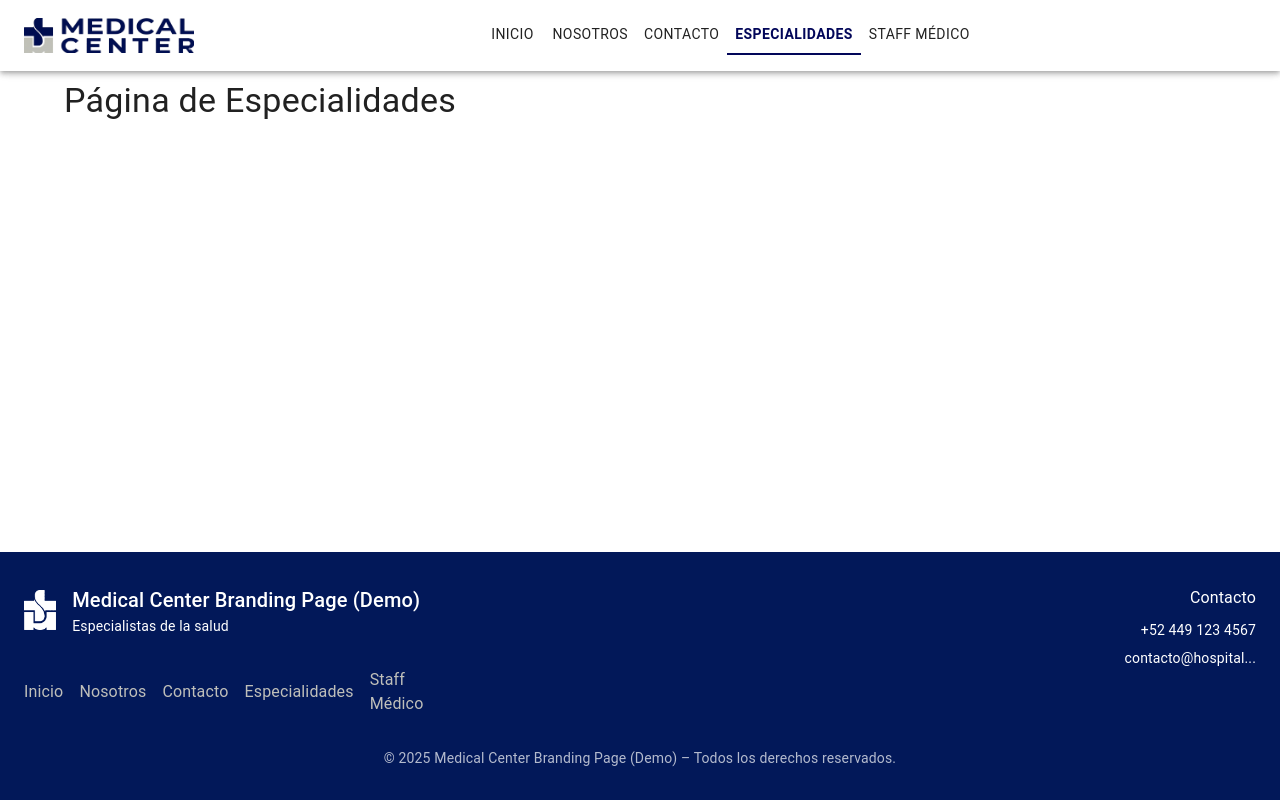
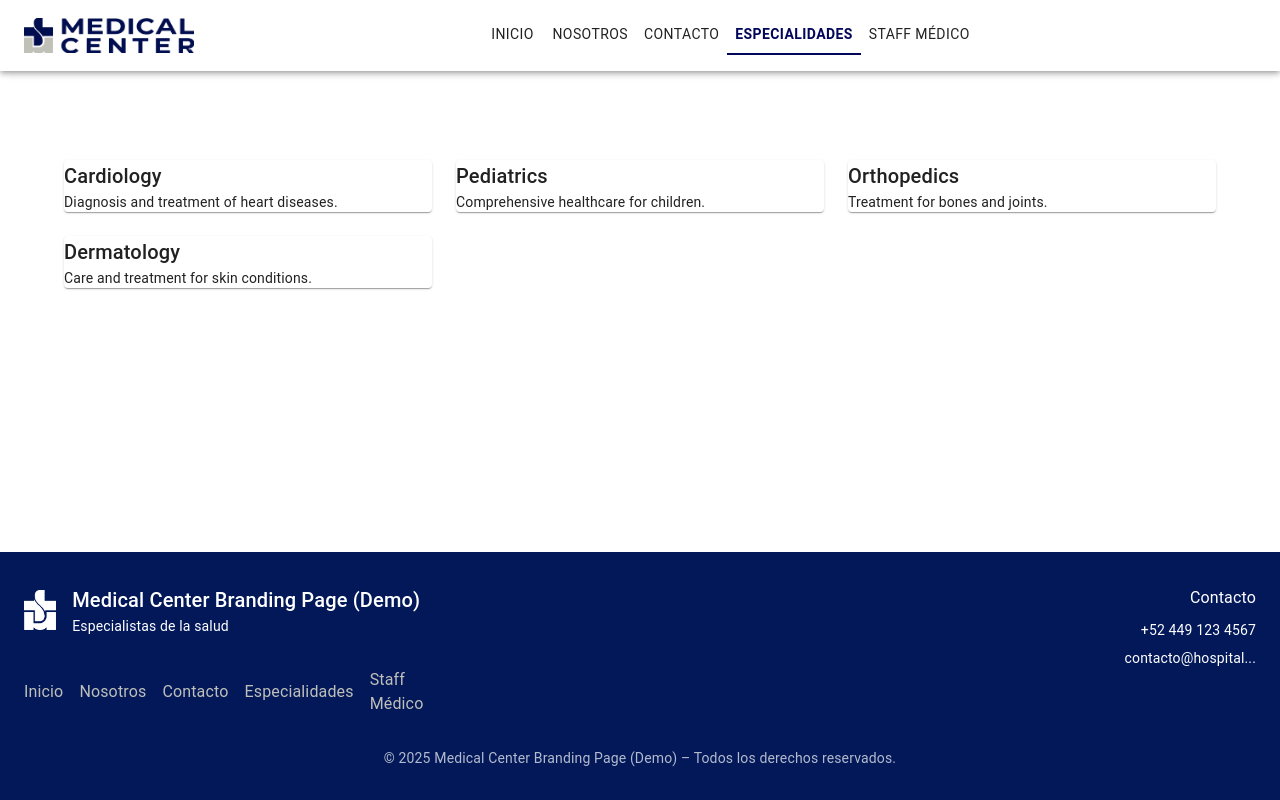
Before and after one commit to brandoneck/hospital, a Next.js app: page /especialidades in a window 1280 px wide. Built offline with nearby package versions, Linux system fonts and the light colour scheme; some icons are missing.

Commit message:
Adding Specialities info

```diff
--- a/src/app/especialidades/page.tsx
+++ b/src/app/especialidades/page.tsx
@@ -1,6 +1,10 @@
 'use client';
-import { Typography } from '@mui/material';
+import Specialities from '@/components/sections/Specialities';
 
 export default function EspecialidadesPage() {
-  return <Typography variant="h4">Página de Especialidades</Typography>;
+  return (
+    <>
+      <Specialities />
+    </>
+  );
 }
--- a/src/app/page.tsx
+++ b/src/app/page.tsx
@@ -2,6 +2,7 @@
 import { useRouter } from "next/navigation";
 import Hero from "@/components/sections/Hero";
 import Stats from "@/components/sections/Stats";
+import SpecialtiesNames from "@/components/sections/SpecialtiesNames";
 
 export default function HomePage() {
   const router = useRouter();
@@ -9,6 +10,7 @@ export default function HomePage() {
     <>
       <Hero />
       <Stats />
+      <SpecialtiesNames />
     </>
   );
 }
--- /dev/null
+++ b/src/app/types/Doctors.ts
@@ -0,0 +1,5 @@
+export type Doctors = {
+  id: number,
+  nombre: string,
+  especialidad: string
+}
--- /dev/null
+++ b/src/app/types/Speciality.ts
@@ -0,0 +1,4 @@
+export type Specialty = {
+  name: string
+  description: string
+}
--- a/src/components/layout/Navbar.tsx
+++ b/src/components/layout/Navbar.tsx
@@ -66,9 +66,14 @@ export default function Navbar() {
             src={LOCAL_URLS.LOGO_GENERIC}
             alt="Logo"
             height={35}
+            onClick={() => {
+              handleCloseNavMenu();
+              redirect("/");
+            }}
             sx={{
               marginRight: "8px",
               display: "inline-block",
+              cursor: "pointer",
               // TODO: In case of menu should be centered
               // position: { xs: "static", md: "absolute" },
             }}
--- a/src/components/sections/Hero.tsx
+++ b/src/components/sections/Hero.tsx
@@ -22,7 +22,7 @@ export default function Hero() {
           borderRadius: 2,
           p: 4,
           overflow: "hidden",
-          mb: 4,
+          mb: 8,
         }}
       >
         <Box
--- /dev/null
+++ b/src/components/sections/Specialities.tsx
@@ -0,0 +1,30 @@
+"use client";
+import { Card, Typography, Box } from "@mui/material";
+import { specialtiesData } from "@/data/specialtiesData";
+import { Specialty } from "@/app/types/Speciality";
+
+export default function Specialities() {
+  return (
+    <Box
+      sx={{
+        display: "flex",
+        flexWrap: "wrap",
+        gap: 3,
+        py: 10,
+        margin: "0 auto",
+      }}
+    >
+      {specialtiesData.map((specialty: Specialty, index: number) => (
+        <Card
+          key={index}
+          sx={{
+            width: "calc(33.333% - 16px)",
+          }}
+        >
+          <Typography variant="h6">{specialty.name}</Typography>
+          <Typography variant="body2">{specialty.description}</Typography>
+        </Card>
+      ))}
+    </Box>
+  );
+}
--- /dev/null
+++ b/src/components/sections/SpecialtiesNames.tsx
@@ -0,0 +1,23 @@
+import { Typography, Card, Button, Box, CardContent } from "@mui/material";
+import { specialtiesData } from "@/data/specialtiesData";
+
+export default function SpecialtiesNames() {
+  return (
+    <Box
+      sx={{
+        display: "flex",
+        flexWrap: "wrap",
+        gap: 3,
+        py: 10,
+      }}
+    >
+      {specialtiesData.slice(0, 6).map((specialty) => (
+        <Card key={specialty.name} sx={{ width: 250 }}>
+          <CardContent>
+            <Typography variant="h6">{specialty.name}</Typography>
+          </CardContent>
+        </Card>
+      ))}
+    </Box>
+  );
+}
--- a/src/components/sections/Stats.tsx
+++ b/src/components/sections/Stats.tsx
@@ -1,4 +1,4 @@
-"use client";
+'use client';
 import { Typography, Box, Button } from "@mui/material";
 import { hospitalInfo } from "@/data/hospitalData";
 
@@ -14,7 +14,7 @@ export default function Stats() {
               marginTop: "120px",
               width: "100%",
               height: 80,
-            }}
+              }}
           >
             {hospitalInfo.hero.stats.map((stat, index) => (
               <Box key={index}>
--- a/src/context/LoadingContext.tsx
+++ b/src/context/LoadingContext.tsx
@@ -1,6 +1,12 @@
 "use client";
 
-import { createContext, useContext, useState, ReactNode, useEffect } from "react";
+import {
+  createContext,
+  useContext,
+  useState,
+  ReactNode,
+  useEffect,
+} from "react";
 import { usePathname, useRouter } from "next/navigation";
 
 interface LoadingContextType {
@@ -16,12 +22,14 @@ export const LoadingProvider = ({ children }: { children: ReactNode }) => {
   const pathname = usePathname();
 
   const redirect = (path: string) => {
-    setLoading(true);
+  if (pathname === path) {
+    window.scrollTo({ top: 0, behavior: "smooth" });
+    return;
+  }
 
-    setTimeout(() => {
-      router.push(path);
-    }, 50);
-  };
+  setLoading(true);
+  router.push(path);
+};
 
   useEffect(() => {
     setLoading(false);
--- /dev/null
+++ b/src/data/specialtiesData.ts
@@ -0,0 +1,20 @@
+import { Specialty } from "@/app/types/Speciality";
+
+export const specialtiesData : Specialty[] = [
+  {
+    name: "Cardiology",
+    description: "Diagnosis and treatment of heart diseases."
+  },
+  {
+    name: "Pediatrics",
+    description: "Comprehensive healthcare for children."
+  },
+  {
+    name: "Orthopedics",
+    description: "Treatment for bones and joints."
+  },
+  {
+    name: "Dermatology",
+    description: "Care and treatment for skin conditions."
+  }
+];
```
